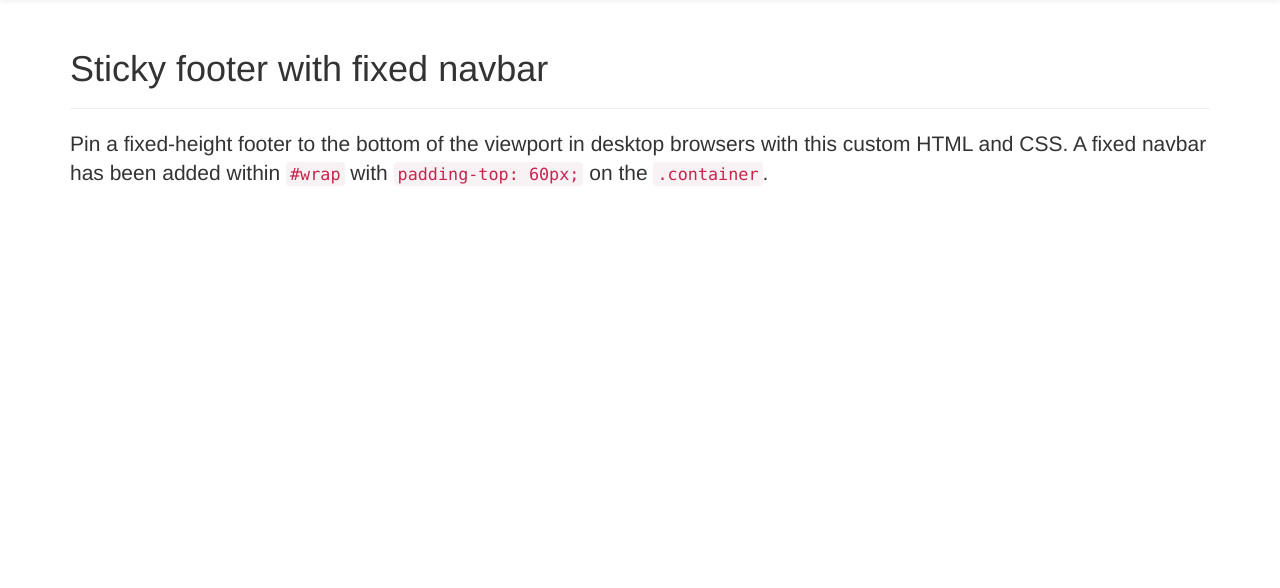
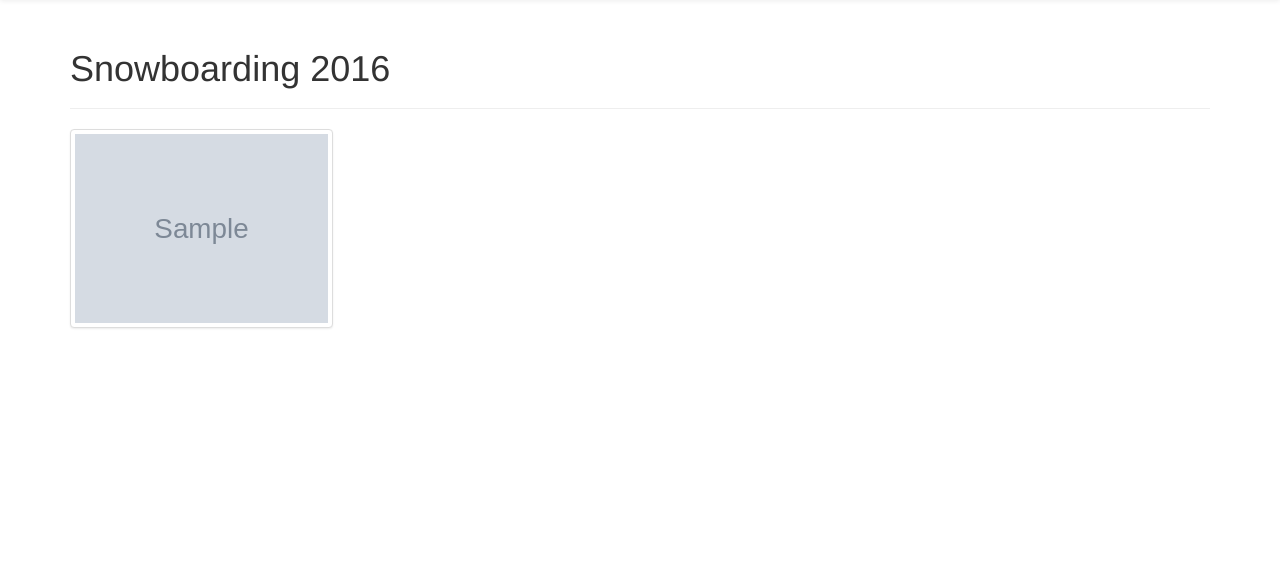
Before and after one commit to atm08e/amiller.im-py3, a Python web app: template templates/snowboarding.html in a window 1280 px wide. Shown: the part 51-639 px from the top of the page. Run offline with Jinja, Linux system fonts and the light colour scheme; the template is opened without the code that fills it: most values are stand-ins (such as "Sample title", 1, 10 or a date in 2020); grey boxes marked "Sample" are stand-in pictures; some libraries are stand-ins or nearby versions.

Commit message:
Adding snowboarind gallery generation logic to snowboarding template

```diff
--- a/templates/snowboarding.html
+++ b/templates/snowboarding.html
@@ -3,8 +3,19 @@
 {% block content %}
 
 <div class="page-header">
-    <h1>Sticky footer with fixed navbar</h1>
+    <h1>Snowboarding 2016</h1>
 </div>
-<p class="lead">Pin a fixed-height footer to the bottom of the viewport in desktop browsers with this custom HTML and CSS. A fixed navbar has been added within <code>#wrap</code> with <code>padding-top: 60px;</code> on the <code>.container</code>.</p>
+
+<div class="row">
+    {% for image in images %}
+    <div class="col-md-3">
+        <div class="thumbnail">
+            <a href="{{image.source}}">
+                <img src="{{image.thumb}}" alt="Lights" style="width:100%">
+            </a>
+        </div>
+    </div>
+    {% endfor %}
+</div>
 
 {% endblock %}
```
